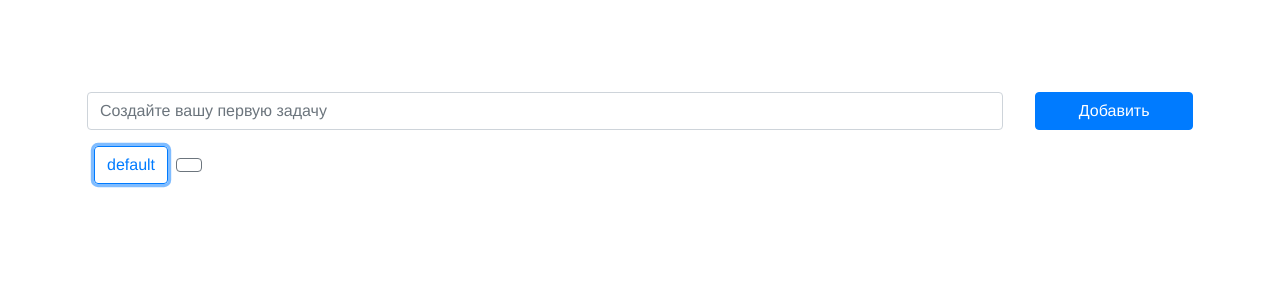
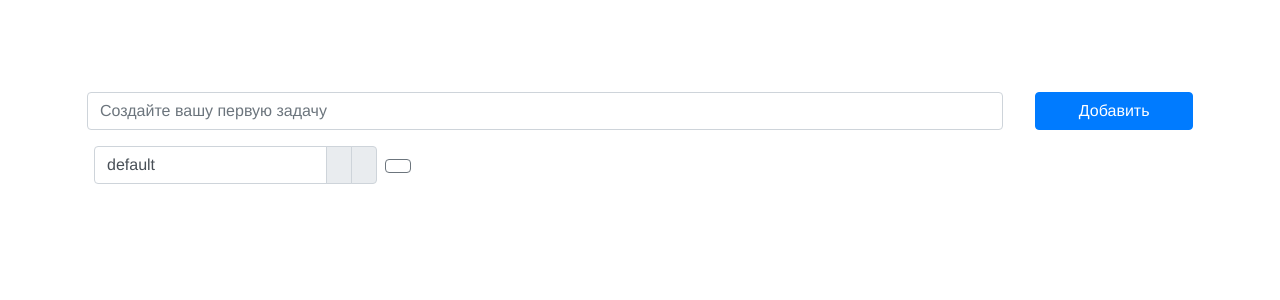
Before and after one commit to tymiles003/todo, a Vue app: page /#/ in a window 1280 px wide. Both pictures are taken after a click on the button "default". Shown: the top 300 px of the page. Built offline with nearby package versions, Linux system fonts and the light colour scheme.

Commit message:
отсоединил от компонента панели кнопку сортировки. + зачаток возможности редактировать название категории и удаление категории

```diff
--- /dev/null
+++ b/src/components/SortButton.vue
@@ -0,0 +1,76 @@
+<template>
+  <div class="d-inline-block">
+    <div class="d-inline-block ml-2" v-if="isEditCategory">
+      <div class="input-group">
+        <input
+          type="text"
+          class="form-control"
+          placeholder="Новая категория"
+          @keydown.enter="editCategory"
+          v-model="newNameCategory">
+        <div class="input-group-append" @click="editCategory">
+          <span class="input-group-text">
+            <font-awesome-icon :icon="['fas', 'check']" />
+          </span>
+        </div>
+        <div class="input-group-append" @click="editCategory">
+          <span class="input-group-text">
+            <font-awesome-icon :icon="['far', 'trash-alt']" />
+          </span>
+        </div>
+      </div>
+    </div>
+    <button
+      v-if="!isEditCategory"
+      @click="selectCategory(cat.id)"
+      type="button"
+      class="btn ml-2"
+      :class="{'btn-outline-primary':categorySelected===cat.id, 'btn-outline-secondary':categorySelected!==cat.id, }">
+      {{cat.name}}
+    </button>
+  </div>
+</template>
+
+<script>
+// -----fontAwesome:
+import FontAwesomeIcon from '@fortawesome/vue-fontawesome';
+import faSolid from '@fortawesome/fontawesome-free-solid';
+import faRegular from '@fortawesome/fontawesome-free-regular';
+import brands from '@fortawesome/fontawesome-free-brands';
+
+export default {
+  name: 'SortButton',
+  props: ['cat'],
+  data () {
+    return {
+      isEditCategory: false,
+      newNameCategory: this.cat.name
+    };
+  },
+  methods: {
+    selectCategory (categoryId) {
+      if(categoryId !== this.$store.state.todoList.selectedCategory){
+        this.$store.commit("setCategory", categoryId);
+        this.$emit('sort', categoryId);
+        this.isEditCategory = false;
+      }else{
+        this.isEditCategory = true;
+      }
+    },
+    editCategory () {
+      console.log("hihi");
+    }
+  },
+  computed: {
+    categorySelected () {
+      return this.$store.state.todoList.selectedCategory;
+    }
+  },
+  components: {
+    FontAwesomeIcon,
+    faSolid,
+    faRegular,
+    brands
+  }
+};
+</script>
--- a/src/components/TodoSortPanel.vue
+++ b/src/components/TodoSortPanel.vue
@@ -1,15 +1,12 @@
 <template>
 <div class="row trace-">
   <div class="col-sm-12 text-left mb-3">
-    <button
-      v-for="cat in categories"
-      v-bind:key="cat.id"
-      @click="selectCategory(cat.id)"
-      type="button"
-      class="btn ml-2"
-      :class="{'btn-outline-primary':categorySelected===cat.id, 'btn-outline-secondary':categorySelected!==cat.id, }">
-      {{cat.name}}
-    </button>
+    <sort-button
+      v-for="item in categories"
+      v-bind:cat="item"
+      v-bind:key="item.id"
+      @sort="sortByCategory">
+    </sort-button>
     <div class="d-inline-block ml-2">
       <div class="input-group" v-if="isShowNewCategory">
         <input
@@ -43,6 +40,9 @@ import faSolid from '@fortawesome/fontawesome-free-solid';
 import faRegular from '@fortawesome/fontawesome-free-regular';
 import brands from '@fortawesome/fontawesome-free-brands';
 
+// -----vue components:
+import SortButton from '@/components/SortButton';
+
 export default {
   name: 'TodoSortPanel',
   data () {
@@ -50,14 +50,14 @@ export default {
       categories: [],
       nameNewCategory: '',
       isShowNewCategory: false
+
     };
   },
   created () {
     this.categories = this.$store.state.todoList.categories;
   },
   methods: {
-    selectCategory (categoryId) {
-      this.$store.commit("setCategory", categoryId);
+    sortByCategory (categoryId) {
       this.$emit('sort', categoryId);
     },
     showNewCategory () {
@@ -78,16 +78,13 @@ export default {
       this.isShowNewCategory = false;
     }
   },
-  computed: {
-    categorySelected () {
-      return this.$store.state.todoList.selectedCategory;
-    }
-  },
+  computed: { },
   components: {
     FontAwesomeIcon,
     faSolid,
     faRegular,
-    brands
+    brands,
+    SortButton
   }
 };
 </script>
```
